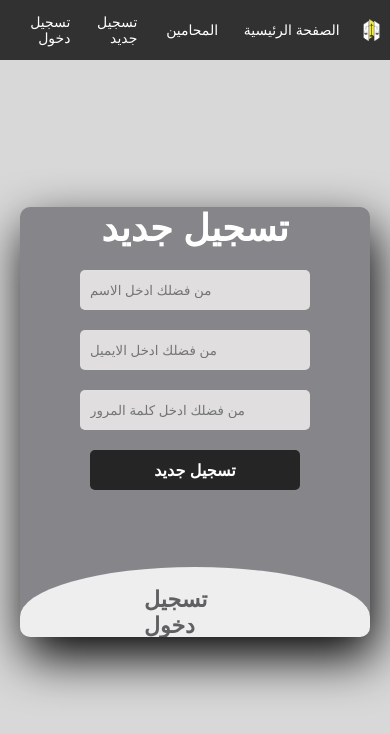
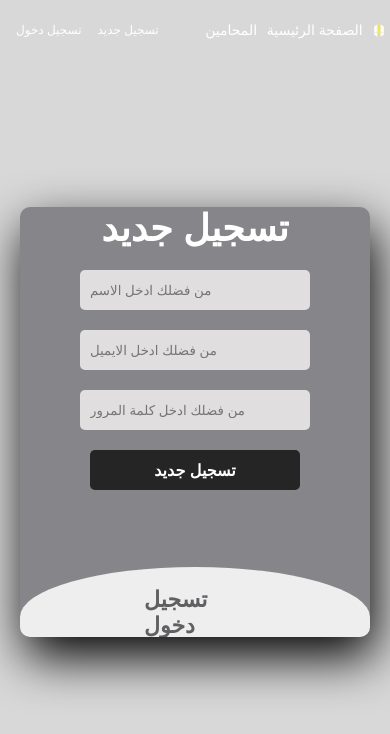
Before and after one commit to MP-Project-Mohammed-Ali/client, a React (Create React App) app: page /login in a window 390 px wide. Shown: the top 734 px of the page. Built offline with nearby package versions, Linux system fonts and the light colour scheme; no server answers.

Commit message:
Responsive

```diff
--- a/src/component/Home/style.css
+++ b/src/component/Home/style.css
@@ -237,6 +237,7 @@ footer a {
 
 
 @media (max-width: 768px) {
+
   /* typography sizes */
 
   /* intro section */
@@ -360,7 +361,15 @@ footer a {
 }
 
 @media (max-width: 480px) {
+  .home1 {
+    width: 100%;
+    /* height: 100%; */
+    background-image: url(https://ipsonlaw.com/wp-content/uploads/2020/05/iStock_000017699359_Large-2.png);
+    background-position: center top;
+    background-size: cover;
+    top: 0;
 
+  }
   /* personal iamge */
   .personal-image img {
     width: 100%;
--- a/src/component/Nav/style.css
+++ b/src/component/Nav/style.css
@@ -61,28 +61,7 @@
   width: 100%;
   height: 4px;
 }
-@media screen and (max-width: 375px) {
-  .home1{
-    height: 375px;
-  }
-  .navMenu {
-    display: flex;
-    flex-direction: row;
-  }
-  .links {
-    position: relative;
-    display: flex;
-    flex-direction: column;
-    align-items: center;
-    text-decoration: none;
-    padding: 0 1rem;
-    height: 100%;
-    cursor: pointer;
-    /* color: rgb(80, 80, 80);
-    font-size: 45px; */
-    left: 110px;
-  }
-}
+
 @media screen and (max-width: 768px) {
   .wrapper {
 
@@ -98,7 +77,7 @@
     z-index: 5;
   }
 }
-  @media screen and (max-width: 425px) {
+  @media screen and (max-width: 585px) {
   .wrapper {
     position: fixed;
     top: 0;
@@ -132,7 +111,7 @@
 }
 
   .color {
-    background-color: rgb(49, 49, 49);
+    /* background-color: rgb(49, 49, 49); */
     color: white;
   }
 }
@@ -142,3 +121,41 @@
   text-decoration: none;
   height: 50%;
 }
+@media screen and (max-width: 405px) {
+  .wrapper {
+    position: fixed;
+    top: 0;
+    width: 100%;
+    height: 60px;
+    background-color: transparent;
+    direction: rtl;
+    z-index: 5;
+  }
+  .links {
+    position: relative;
+    display: flex;
+    align-items: center;
+    text-decoration: none;
+    padding: 0 0.3rem;
+    height: 100%;
+    cursor: pointer;
+    color: rgb(255, 255, 255);
+    font-size: 14px;
+}
+#logo {
+  display: flex;
+  align-items: center;
+  text-decoration: none;
+  height: 30%;
+}
+.loginlinks {
+  position: relative;
+  display: flex;
+  align-items: center;
+  text-decoration: none;
+  /* margin-right: 1rem; */
+  cursor: pointer;
+  color: white;
+  font-size: 12px;
+}
+}
```
